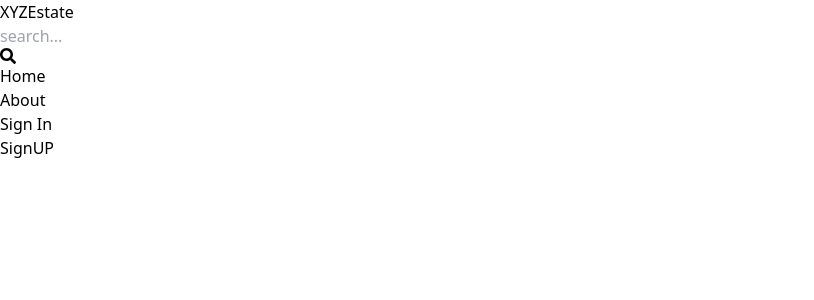
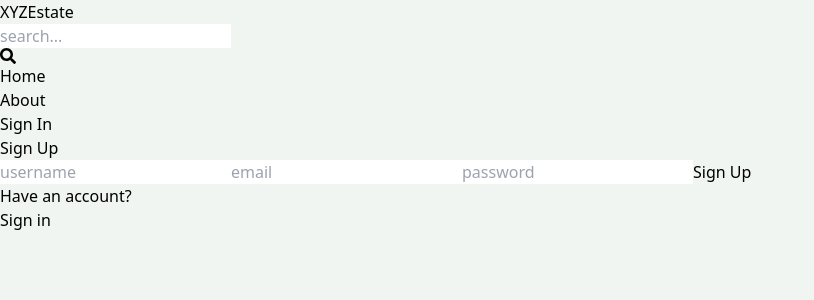
Before and after one commit to SapnaKumawat/MERN-Estate, a React (Vite) app in the folder client/: page /signup in a window 1280 px wide. Shown: the top 300 px of the page, without its empty margins (0-814 px from the left). Built offline with nearby package versions, Linux system fonts and the light colour scheme.

Commit message:
Design SignUp page UI

```diff
--- a/client/src/Pages/SignUp.jsx
+++ b/client/src/Pages/SignUp.jsx
@@ -1,9 +1,24 @@
-import React from 'react'
+import React from 'react';
+import { Link } from 'react-router-dom';
 
 export default function SignUp() {
   return (
-    <div className="text-3xl font-bold underline text-red-500">
-        SignUP
+    <div className='p-3 max-w-lg mx-auto'>
+      <h1 className='text-3xl text-center font-semibold my-7'>
+        Sign Up
+      </h1>
+      <form className='flex  flex-col gap-4'>
+        <input type='text' placeholder='username' className='border p-3 rounded-lg' id='username' />
+        <input type='email' placeholder='email' className='border p-3 rounded-lg' id='email' />
+        <input type='password' placeholder='password' className='border p-3 rounded-lg' id='password' />
+        <button className='bg-slate-700 text-white p-3 rounded-lg uppercase hover:opacity-95 disabled:opacity-80'>Sign Up</button>
+      </form>
+      <div className='flex gap-2 mt-2'>
+        <p>Have an account?</p>
+        <Link to={"/signin"}>
+          <span className='text-blue-700'>Sign in</span>
+        </Link>
+      </div>
     </div>
   )
 }
--- a/client/src/index.css
+++ b/client/src/index.css
@@ -1,3 +1,7 @@
 @tailwind base;
 @tailwind components;
 @tailwind utilities;
+
+body{
+    background-color: rgb(241, 245, 241);
+}
```
